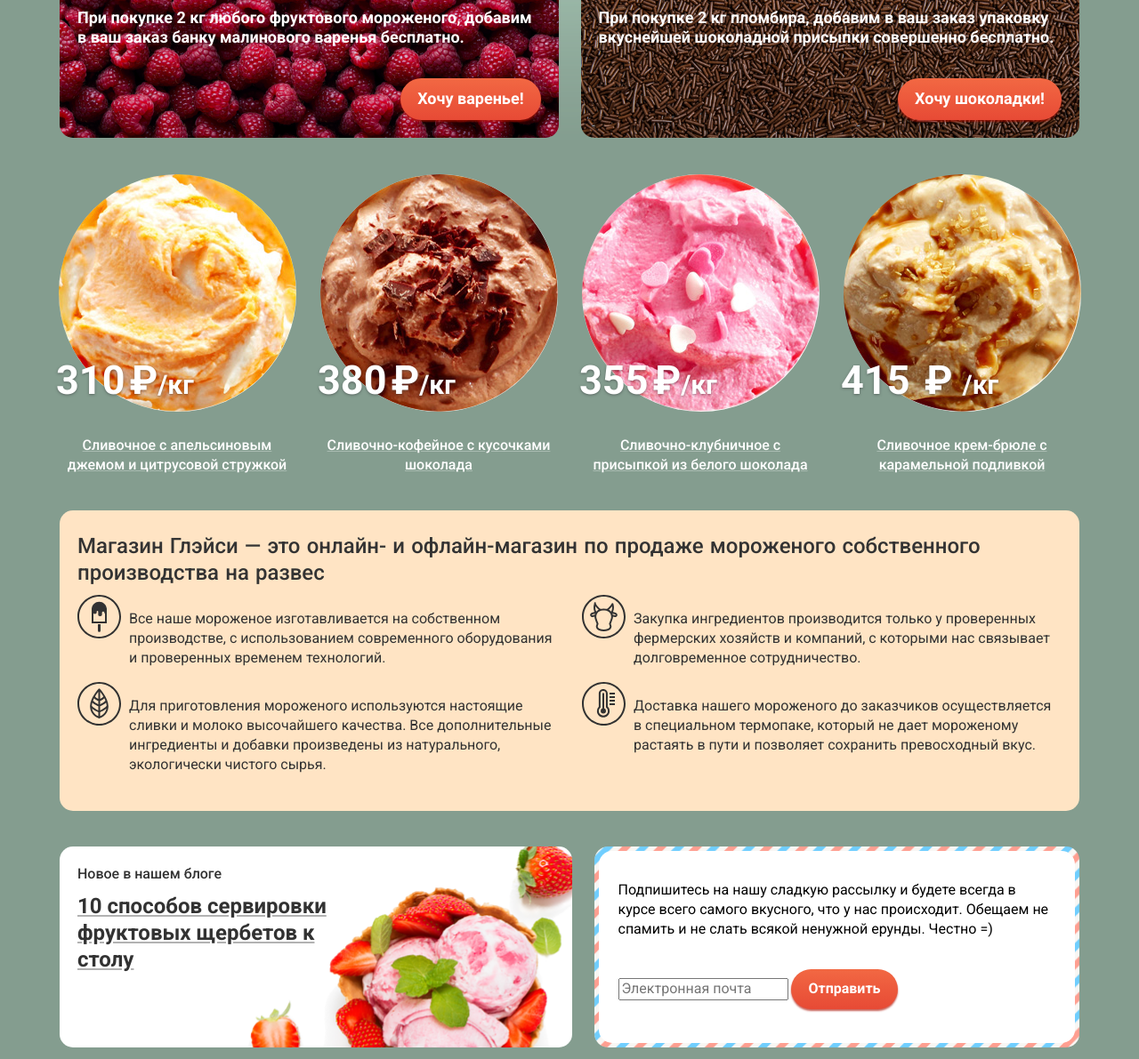
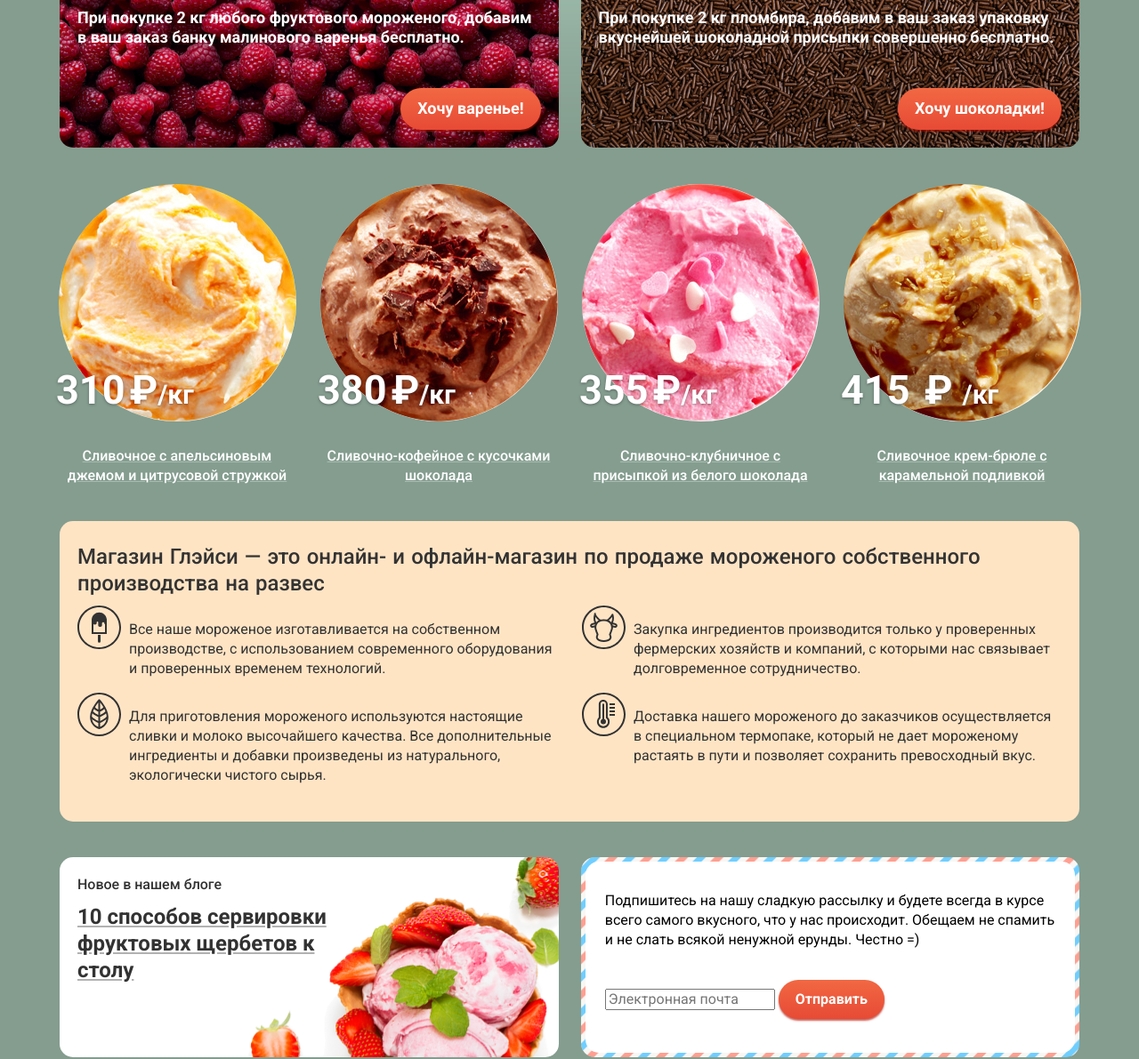
Before and after one commit to tamoona/120928-gllacy-25, a plain HTML site: page index.html in a window 1280 px wide. Shown: the part 715-1906 px from the top of the page at 89% size. Drawn offline with Linux system fonts and the light colour scheme.

Commit message:
Define global box sizing, adjust min-height on index page

```diff
--- a/css/style.css
+++ b/css/style.css
@@ -9,6 +9,16 @@ body {
   font-weight: 500;
   color: #ffffff;
   background-color: #849d8f;
+}
+
+html {
+  box-sizing: border-box;
+}
+
+*,
+*:before,
+*:after {
+  box-sizing: inherit;
 }
 
 img {
@@ -472,7 +482,7 @@ input[type="radio"].visually-hidden {
   border-radius: 15px;
   background-repeat: no-repeat;
   background-size: cover;
-  max-height: 288px;
+  min-height: 229px;
 }
 
 .promo-item:last-child {
@@ -497,22 +507,14 @@ input[type="radio"].visually-hidden {
   text-align: left;
 }
 
-.promo-item .button {
-  text-align: right;
-}
-
 .promo-item-text {
   font-size: 18px;
   font-weight: bold;
   text-align: left;
   color: #ffffff;
   margin-top: 12px;
-  margin-bottom: 35px;
-  line-height: 1.22;
-}
-
-.promo-item .button-promo {
-  align-self: flex-end;
+  margin-bottom: 46px;
+  line-height: 22px;
 }
 
 /* Преимущества */
@@ -573,7 +575,7 @@ input[type="radio"].visually-hidden {
   background-repeat: no-repeat;
   background-color: #ffffff;
   overflow: hidden;
-  min-height: 180px;
+  min-height: 220px;
 }
 
 .blog-title {
@@ -596,7 +598,7 @@ input[type="radio"].visually-hidden {
 
 .subscribe {
   display: flex;
-  min-height: 180px;
+  min-height: 220px;
   background-image: url(../img/subscription-background-stripes.png);
   background-size: cover;
   background-repeat: no-repeat;
```
